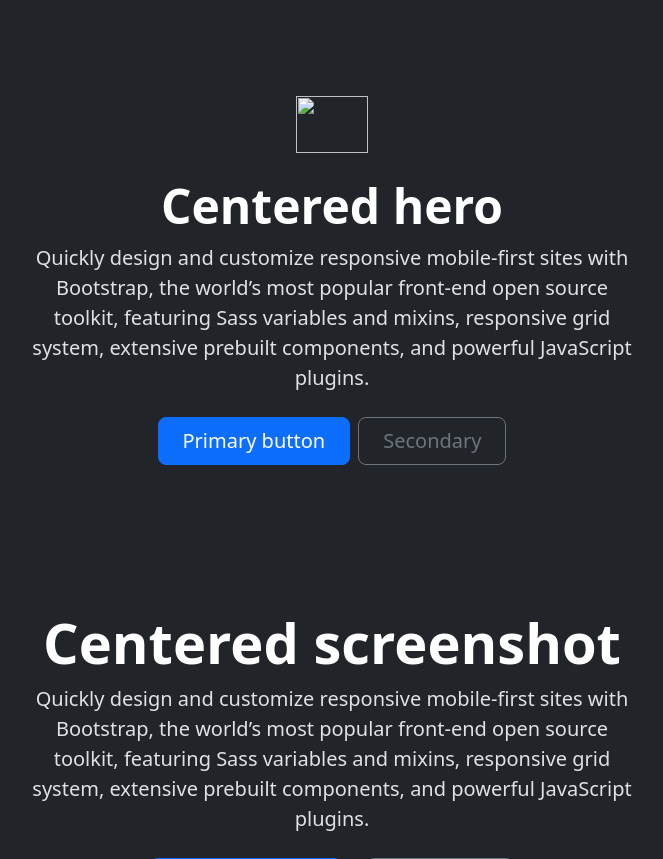
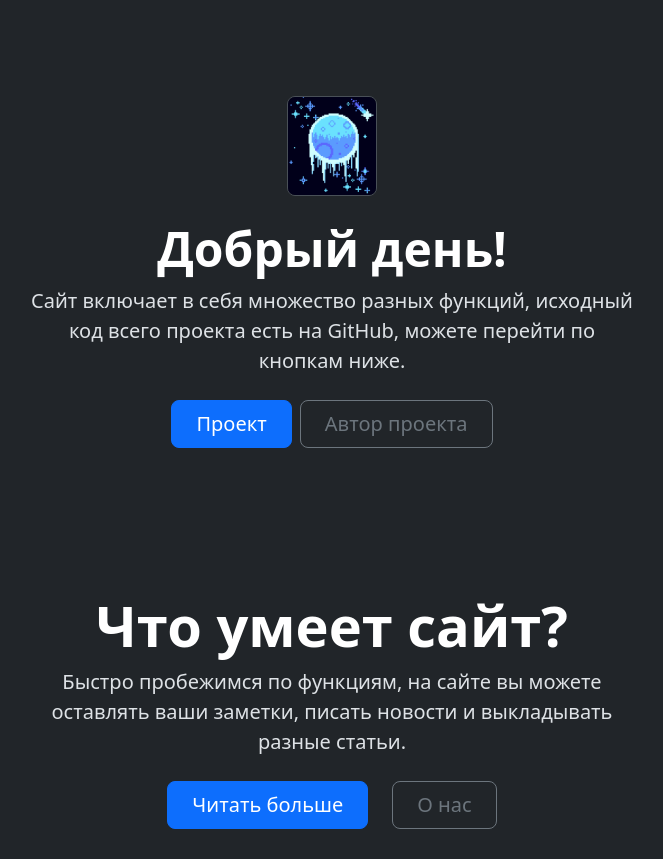
Before and after one commit to DarkPythons/Flask-site, a Flask app: page / in a window 1280 px wide. Shown: the part 72-931 px from the top of the page, without its empty margins (308-971 px from the left). Run offline with Flask 3, Linux system fonts and the light colour scheme; parts of the project's set-up code (start-up, migrations or seed data) failed here and were passed over.

Commit message:
Confirm index.html and about.html files

```diff
--- a/app/templates/index.html
+++ b/app/templates/index.html
@@ -8,16 +8,18 @@
 
 
 <main>
-  <h1 class="visually-hidden">Heroes examples</h1>
 
   <div class="px-4 py-5 my-5 text-center">
-    <img class="d-block mx-auto mb-4" src="" alt="" width="72" height="57">
-    <h1 class="display-5 fw-bold text-body-emphasis">Centered hero</h1>
+    <img class="d-block mx-auto mb-4 border rounded-3" src="static/image/photo_index.png" alt="site photo" width="90" height="100">
+    <h1 class="display-5 fw-bold text-body-emphasis">Добрый день!</h1>
     <div class="col-lg-6 mx-auto">
-      <p class="lead mb-4">Quickly design and customize responsive mobile-first sites with Bootstrap, the world’s most popular front-end open source toolkit, featuring Sass variables and mixins, responsive grid system, extensive prebuilt components, and powerful JavaScript plugins.</p>
+      <p class="lead mb-4">Сайт включает в себя множество разных функций,
+      исходный код всего проекта есть на GitHub, можете перейти по кнопкам ниже.</p>
       <div class="d-grid gap-2 d-sm-flex justify-content-sm-center">
-        <button type="button" class="btn btn-primary btn-lg px-4 gap-3">Primary button</button>
-        <button type="button" class="btn btn-outline-secondary btn-lg px-4">Secondary</button>
+        <a href='https://github.com/VoblaSuperFish/PetProjectByFlask'
+        type="button" class="btn btn-primary btn-lg px-4 gap-3" target="_blank">Проект</a>
+        <a href='https://github.com/VoblaSuperFish' type="button"
+        class="btn btn-outline-secondary btn-lg px-4" target="_blank" >Автор проекта</a>
       </div>
     </div>
   </div>
@@ -25,17 +27,19 @@
   <div class="b-example-divider"></div>
 
   <div class="px-4 pt-5 my-5 text-center border-bottom">
-    <h1 class="display-4 fw-bold text-body-emphasis">Centered screenshot</h1>
+    <h1 class="display-4 fw-bold text-body-emphasis">Что умеет сайт?</h1>
     <div class="col-lg-6 mx-auto">
-      <p class="lead mb-4">Quickly design and customize responsive mobile-first sites with Bootstrap, the world’s most popular front-end open source toolkit, featuring Sass variables and mixins, responsive grid system, extensive prebuilt components, and powerful JavaScript plugins.</p>
+      <p class="lead mb-4">Быстро пробежимся по функциям, на сайте вы можете оставлять ваши заметки,
+      писать новости и выкладывать разные статьи.
+      </p>
       <div class="d-grid gap-2 d-sm-flex justify-content-sm-center mb-5">
-        <button type="button" class="btn btn-primary btn-lg px-4 me-sm-3">Primary button</button>
-        <button type="button" class="btn btn-outline-secondary btn-lg px-4">Secondary</button>
+        <a type="button" class="btn btn-primary btn-lg px-4 me-sm-3">Читать больше</a>
+        <a href='/about' type="button" class="btn btn-outline-secondary btn-lg px-4">О нас</a>
       </div>
     </div>
     <div class="overflow-hidden" style="max-height: 30vh;">
       <div class="container px-5">
-        <img src="bootstrap-docs.png" class="img-fluid border rounded-3 shadow-lg mb-4" alt="Example image" width="700" height="500" loading="lazy">
+        <img src="https://i.ibb.co/0XcwvjC/photo.jpg" class="img-fluid border rounded-3 shadow-lg mb-4" alt="Img project logo" width="300" height="200" loading="lazy">
       </div>
     </div>
   </div>
@@ -45,14 +49,18 @@
   <div class="container col-xxl-8 px-4 py-5">
     <div class="row flex-lg-row-reverse align-items-center g-5 py-5">
       <div class="col-10 col-sm-8 col-lg-6">
-        <img src="bootstrap-themes.png" class="d-block mx-lg-auto img-fluid" alt="Bootstrap Themes" width="700" height="500" loading="lazy">
+        <img src="https://i.ibb.co/dDnmVNz/kod.jpg" class="d-block mx-lg-auto img-fluid" alt="Kod photo" width="700" height="500" loading="lazy">
       </div>
       <div class="col-lg-6">
-        <h1 class="display-5 fw-bold text-body-emphasis lh-1 mb-3">Responsive left-aligned hero with image</h1>
-        <p class="lead">Quickly design and customize responsive mobile-first sites with Bootstrap, the world’s most popular front-end open source toolkit, featuring Sass variables and mixins, responsive grid system, extensive prebuilt components, and powerful JavaScript plugins.</p>
+        <h1 class="display-5 fw-bold text-body-emphasis lh-1 mb-3">Краткое предисловие.</h1>
+        <p class="lead">Данный сайт написан в образовательных целях, дабы закрепить тему Flask,
+        вы можете
+        <a href='https://github.com/VoblaSuperFish/PetProjectByFlask'>скачать</a>
+        его и изменить как вам угодно,
+        проект распространяется под свободной лицензией MIT.</p>
         <div class="d-grid gap-2 d-md-flex justify-content-md-start">
-          <button type="button" class="btn btn-primary btn-lg px-4 me-md-2">Primary</button>
-          <button type="button" class="btn btn-outline-secondary btn-lg px-4">Default</button>
+          <button type="button" class="btn btn-primary btn-lg px-4 me-md-2">кнопка</button>
+          <button type="button" class="btn btn-outline-secondary btn-lg px-4">кнопка</button>
         </div>
       </div>
     </div>
```
Also changed, not shown: app/templates/about.html (+4 -4 lines), app/static/css/styles.css (line endings or trailing spaces), app/static/image/photo_index.png (added).
